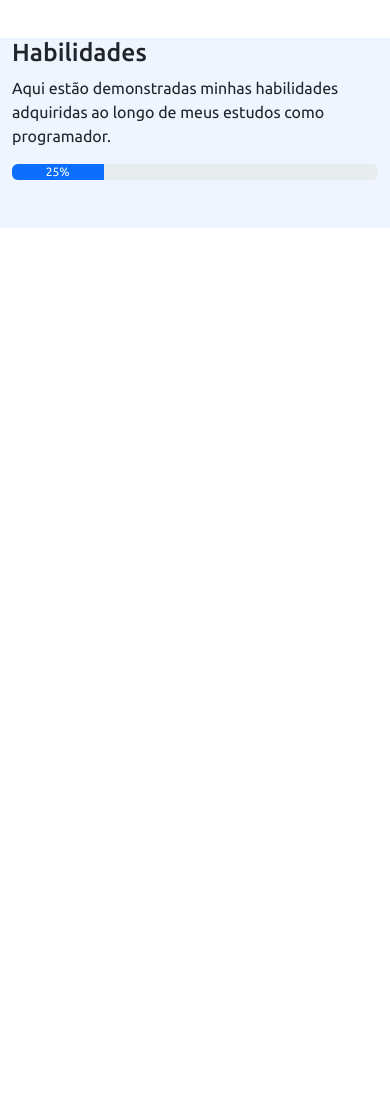
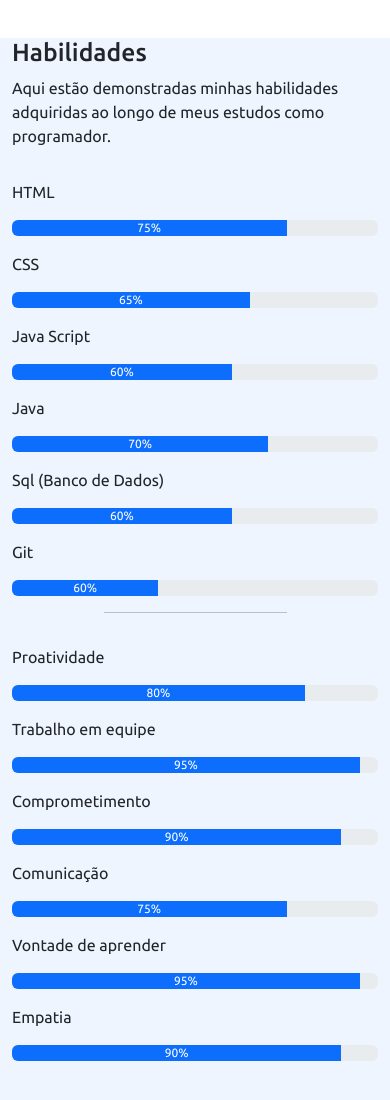
Before and after one commit to Matheus-Damazio/portifolio, a plain HTML site: page templates/index.html in a window 390 px wide. Shown: the part 2693-3793 px from the top of the page. Before the commit the page ends 2921 px from the top, so only its background shows below. Drawn offline with nearby package versions, Linux system fonts and the light colour scheme.

Commit message:
Seção de Habilidades e responsividade mobile

```diff
--- a/static/script.js
+++ b/static/script.js
@@ -10,3 +10,16 @@ menuMobile.addEventListener('click', ()=> {
 
     body.classList.toggle("menu-nav-active")
 });
+
+/* Fechar o Menu ao clicar em um item mudando o ícone para list */
+
+const navItem = document.querySelectorAll('.nav-item');
+
+navItem.forEach(item =>{
+    item.addEventListener("click", ()=>{
+        if (body.classList.contains("menu-nav-active")){
+            body.classList.remove("menu-nav-active");
+            menuMobile.classList.replace("bi-x", "bi-list");
+        }
+    })
+})
--- a/templates/index.html
+++ b/templates/index.html
@@ -34,7 +34,7 @@
                   <a class="nav-link" href="#sobre"> <i class="bi bi-person-lines-fill"></i> Sobre</a>
                 </li>
                 <li class="nav-item">
-                  <a class="nav-link" href="#"> <i class="bi bi-list-check"></i> Habilidades</a>
+                  <a class="nav-link" href="#habilidades"> <i class="bi bi-list-check"></i> Habilidades</a>
                 </li>
                 <li class="nav-item">
                   <a class="nav-link" href="#"> <i class="bi bi-file-earmark"></i> Currículo</a>
@@ -158,12 +158,72 @@
                 </p>
                 <div class="row">
                     <div class="col-md-6">
+                        <p class="mt-3 mb0">HTML</p>
                         <div class="progress">
-                            <div class="progress-bar" role="progressbar" style="width: 25%;" aria-valuenow="25" aria-valuemin="0" aria-valuemax="100">25%</div>
+                            <div class="progress-bar" role="progressbar" style="width: 75%;" aria-valuenow="75" aria-valuemin="0" aria-valuemax="100">75%</div>
+                          </div>
+                          <p class="mt-3 mb0">CSS</p>
+                          <div class="progress">
+                              <div class="progress-bar" role="progressbar" style="width: 65%;" aria-valuenow="65" aria-valuemin="0" aria-valuemax="100">65%</div>
+                            </div>
+                          <p class="mt-3 mb0">Java Script</p>
+                          <div class="progress">
+                              <div class="progress-bar" role="progressbar" style="width: 60%;" aria-valuenow="60" aria-valuemin="0" aria-valuemax="100">60%</div>
+                            </div>
+
+                    </div>
+                    <div class="col-md-6">
+                        <p class="mt-3 mb0">Java</p>
+                        <div class="progress">
+                            <div class="progress-bar" role="progressbar" style="width: 70%;" aria-valuenow="70" aria-valuemin="0" aria-valuemax="100">70%</div>
+                          </div>
+                        <p class="mt-3 mb0">Sql (Banco de Dados)</p>
+                        <div class="progress">
+                            <div class="progress-bar" role="progressbar" style="width: 60%;" aria-valuenow="60" aria-valuemin="0" aria-valuemax="100">60%</div>
+                          </div>
+                        <p class="mt-3 mb0">Git</p>
+                        <div class="progress">
+                            <div class="progress-bar" role="progressbar" style="width: 40%;" aria-valuenow="40" aria-valuemin="0" aria-valuemax="100">60%</div>
                           </div>
 
                     </div>
-                    <div class="col-md-6"></div>
+                </div>
+
+                <hr class="w-50 me-auto ms-auto">
+
+                <div class="row">
+
+                      <div class="col-md-6">
+                        <p class="mt-3 mb0">Proatividade</p>
+                        <div class="progress">
+                            <div class="progress-bar" role="progressbar" style="width: 80%;" aria-valuenow="80" aria-valuemin="0" aria-valuemax="100">80%</div>
+                          </div>
+                      <p class="mt-3 mb0">Trabalho em equipe</p>
+                        <div class="progress">
+                            <div class="progress-bar" role="progressbar" style="width: 95%;" aria-valuenow="95" aria-valuemin="0" aria-valuemax="100">95%</div>
+                          </div>
+                      <p class="mt-3 mb0">Comprometimento</p>
+                        <div class="progress">
+                            <div class="progress-bar" role="progressbar" style="width: 90%;" aria-valuenow="90" aria-valuemin="0" aria-valuemax="100">90%</div>
+                          </div>
+                      </div>
+
+                      <div class="col-md-6">
+                        <p class="mt-3 mb0">Comunicação</p>
+                        <div class="progress">
+                            <div class="progress-bar" role="progressbar" style="width: 75%;" aria-valuenow="75" aria-valuemin="0" aria-valuemax="100">75%</div>
+                          </div>
+                      <p class="mt-3 mb0">Vontade de aprender</p>
+                        <div class="progress">
+                            <div class="progress-bar" role="progressbar" style="width: 95%;" aria-valuenow="95" aria-valuemin="0" aria-valuemax="100">95%</div>
+                          </div>
+                      <p class="mt-3 mb0">Empatia</p>
+                        <div class="progress">
+                            <div class="progress-bar" role="progressbar" style="width: 90%;" aria-valuenow="90" aria-valuemin="0" aria-valuemax="100">90%</div>
+                          </div>
+                      </div>
+                    </div>
+
                 </div>
             </div>
 
```
